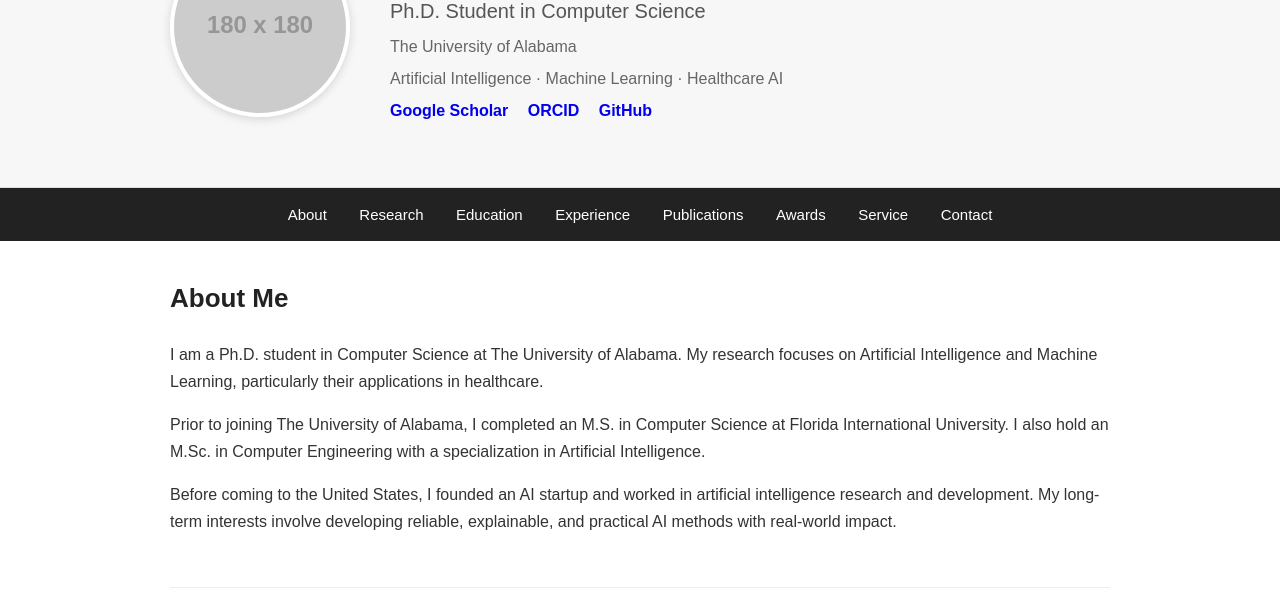
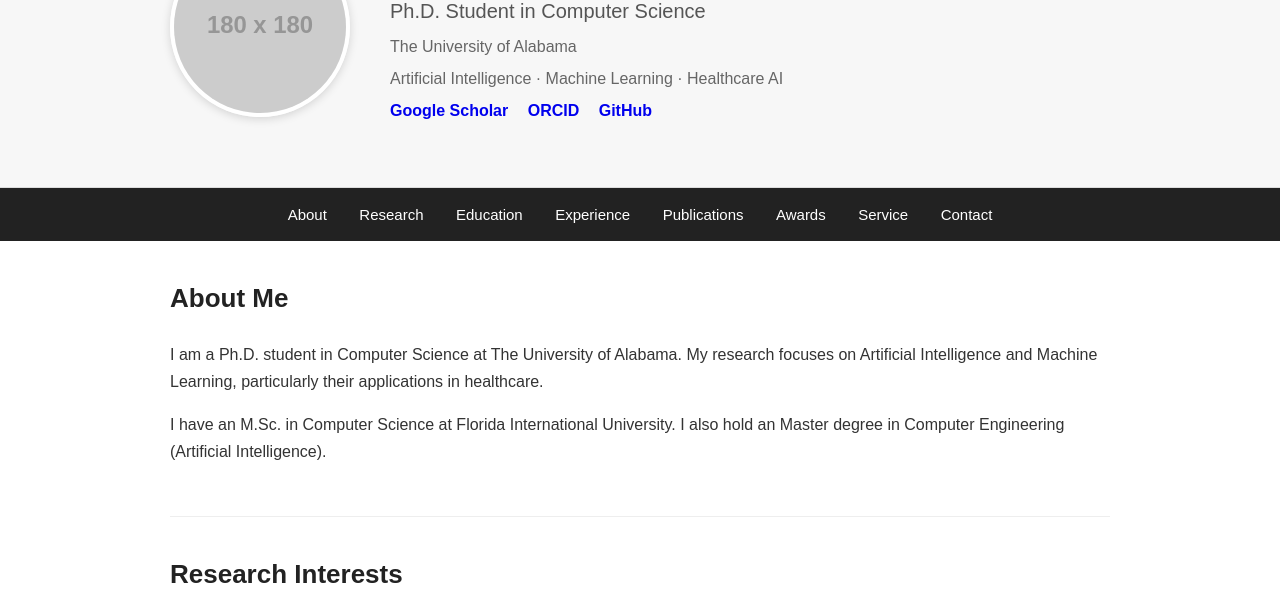
Before and after one commit to maryam-akhavan-aghdam/maryam-akhavan-aghdam.github.io, a plain HTML site: page index.html in a window 1280 px wide. Shown: the part 134-747 px from the top of the page. Drawn offline with Linux system fonts and the light colour scheme; placeholder pictures from the web are drawn by us.

Commit message:
Update index.html

```diff
--- a/index.html
+++ b/index.html
@@ -213,17 +213,8 @@
     </p>
 
     <p>
-      Prior to joining The University of Alabama, I completed an M.S. in
-      Computer Science at Florida International University. I also hold an
-      M.Sc. in Computer Engineering with a specialization in Artificial
-      Intelligence.
-    </p>
-
-    <p>
-      Before coming to the United States, I founded an AI startup and worked
-      in artificial intelligence research and development. My long-term
-      interests involve developing reliable, explainable, and practical AI
-      methods with real-world impact.
+      I have an M.Sc. in Computer Science at Florida International University. I also hold an
+      Master degree in Computer Engineering (Artificial Intelligence).
     </p>
 
   </section>
```
